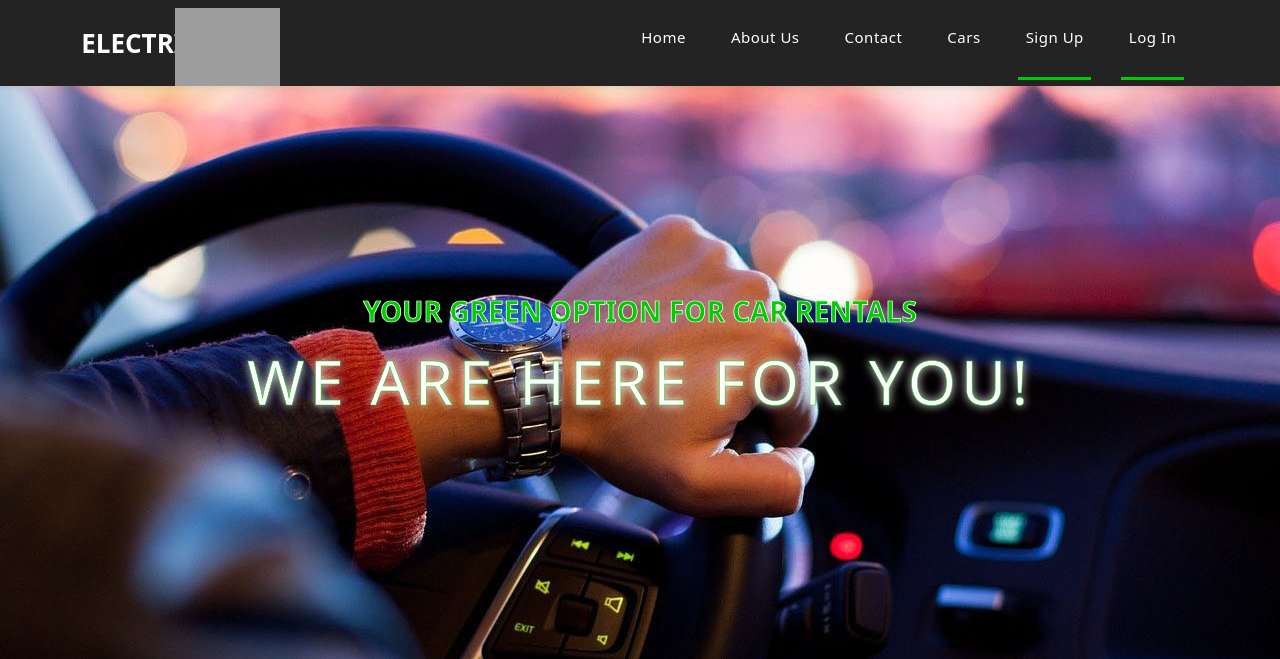
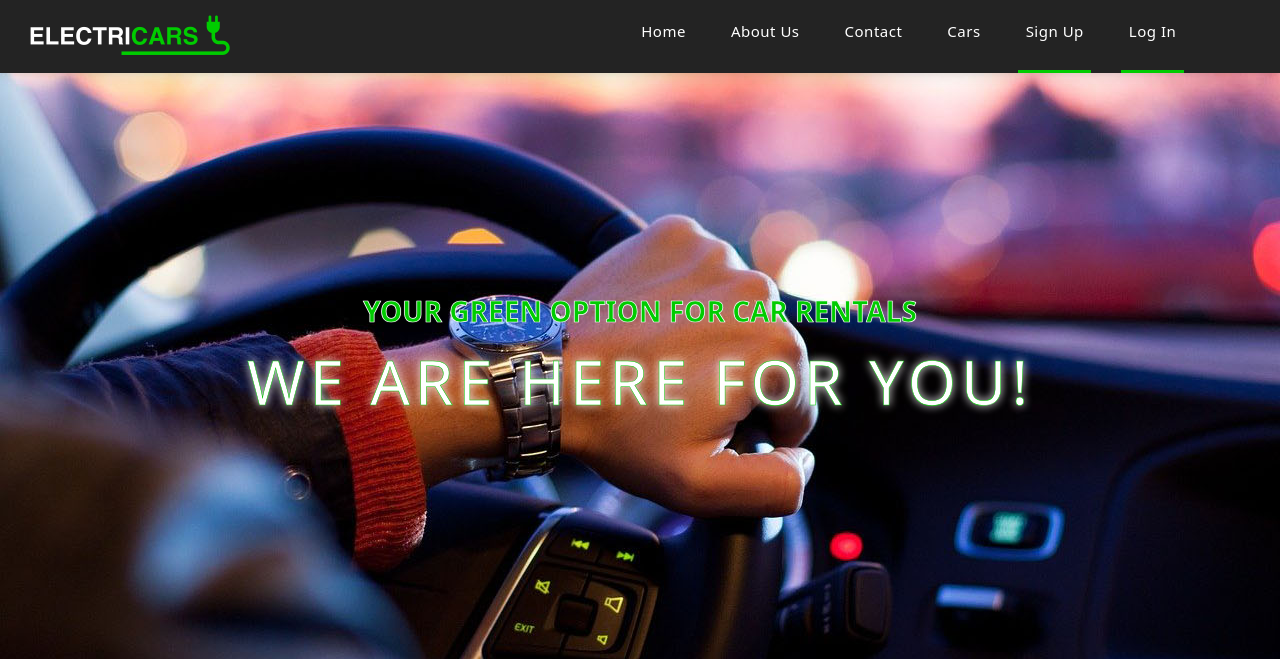
Before and after one commit to DavidCibin/Electricars, a Django app: page / in a window 1280 px wide. Shown: the top 659 px of the page. Run offline with Django 3.2, Linux system fonts and the light colour scheme; some libraries are stand-ins or nearby versions; grey boxes are pictures that could not be loaded.

Commit message:
fix/edit logo

```diff
--- a/main_app/static/css/style.css
+++ b/main_app/static/css/style.css
@@ -368,7 +368,7 @@ header {
 	position: absolute;
 	z-index: 99999;
 	width: 100%;
-	/* height: 80px; */
+	/* height: 73px; */
 	background-color: #232323;
 	-webkit-transition: all 0.3s ease-in-out 0s;
     -moz-transition: all 0.3s ease-in-out 0s;
@@ -378,6 +378,9 @@ header {
 header .navbar {
     /* padding: 8px 0px; */
     padding-bottom: 0px;
+    background-image: url(../images/white-logo.png);
+    background-repeat: no-repeat;
+    background-position: 30px 15px;
 }
 header .navbar {
     /* padding: 0px 0; */
@@ -387,12 +390,17 @@ header .navbar {
 }
 .background-header .navbar {
     padding: 15px 0px;
+    height: 66px;
 }
 .background-header {
     top: 0;
     position: fixed;
     background-color: #fff!important;
     box-shadow: 0px 1px 10px rgba(0,0,0,0.1);
+    height: 66px;
+	background-image: url(../images/black-logo.png);
+    background-repeat: no-repeat;
+    background-position: 30px 15px;
 }
 .background-header .navbar-brand h2 {
 	color: #121212!important;
@@ -407,11 +415,15 @@ header .navbar {
 .background-header .navbar-nav .show>.nav-link {
 	color: #00cc00!important;
 }
-.navbar .navbar-brand {
-	float: 	left;
-	margin-top: -12px;
-	outline: none;
+header .navbar {
+    /* padding: 8px 0px; */
+    padding-bottom: 0px;
+    background-image: url(../images/white-logo.png);
+    background-repeat: no-repeat;
+    background-position: 30px 15px;
+    height: 73px;
 }
+
 .navbar .navbar-brand h2 {
 	color: #fff;
 	text-transform: uppercase;
@@ -1344,7 +1356,13 @@ div.container.forms {
 		position: absolute;
 		left: 30px;
 		top: 32px;
+		/* display: none; */
+		background-image: url(../images/black-logo.png);
+		background-repeat: no-repeat;
 	}
+	/* .navbar-brand2{
+		display: grid;
+	} */
 	.navbar .navbar-brand h2 {
 		color: #000;
 	}
--- /dev/null
+++ b/main_app/static/images/white-logo.css
@@ -0,0 +1,4 @@
+@charset "UTF-8";
+.fil2 {fill:#FEFEFE}
+.fil0 {fill:#00CC00}
+.fil1 {fill:#00CC00}
--- a/main_app/static/js/custom.js
+++ b/main_app/static/js/custom.js
@@ -21,8 +21,12 @@ jQuery( document ).ready(function( $ ) {
 
           if (scroll >= box - header) {
             $("header").addClass("background-header");
-          } else {
+            $(".navbar").css("background-position-x", "-250px");
+            // $(".navbar").css("background-position-x", "-250px");
+            // height: 73px;
+        } else {
             $("header").removeClass("background-header");
+            $(".navbar").css("background-position-x", "30px");
           }
         });
 
--- a/main_app/templates/base.html
+++ b/main_app/templates/base.html
@@ -76,8 +76,9 @@
     <header class="">
       <nav class="navbar navbar-expand-lg">
         <div class="container">
-          <a class="navbar-brand" href="{% url 'home' %}"><h2>Electri<em>Cars</em></h2></a>
-          <img class="logo-car" src="https://i.ibb.co/XVmVKFs/electricar.png" alt="electricar" border="0">
+          <!-- <a class="navbar-brand" href="{% url 'home' %}"><h2>Electri<em>Cars</em></h2></a> -->
+          <a class="" href="{% url 'home' %}"><span class="navbar-brand" ></span></a>
+          <!-- <img class="logo-car" src="https://i.ibb.co/XVmVKFs/electricar.png" alt="electricar" border="0"> -->
           <button class="navbar-toggler" type="button" data-toggle="collapse" data-target="#navbarResponsive" aria-controls="navbarResponsive" aria-expanded="false" aria-label="Toggle navigation">
             <span class="navbar-toggler-icon"></span>
           </button>
```
Also changed, not shown: main_app/static/images/black-logo.png (added), main_app/static/images/black-logo.svg (added), main_app/static/images/white-logo.png (added), main_app/static/images/white-logo.svg (added), 5 other files. Lines whose indentation alone changed are shown as unchanged.
